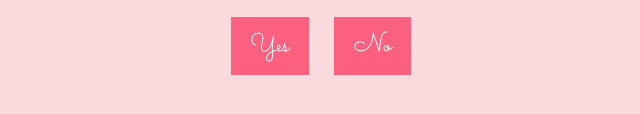
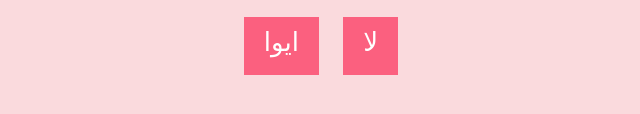
Before and after one commit to oklolilove/join-our-family, a plain HTML site: page index.html in a window 1280 px wide. Shown: the part 554-668 px from the top of the page, without its empty margins (319-959 px from the left). Drawn offline with Linux system fonts and the light colour scheme.

Commit message:
Change button text to Arabic
Updated button text from 'Yes' and 'No' to 'ايوا' and 'لا'.

```diff
--- a/index.html
+++ b/index.html
@@ -13,8 +13,8 @@
         <div id="text-container">
             <div id="question">ينفع تدخل اسرتنا؟</div> <!-- Question -->
             <div id="options">
-                <button id="yes-button" onclick="selectOption('yes')">Yes</button> <!-- Yes button -->
-                <button id="no-button" onclick="selectOption('no')">No</button> <!-- No button -->
+                <button id="yes-button" onclick="selectOption('yes')">ايوا</button> <!-- Yes button -->
+                <button id="no-button" onclick="selectOption('no')">لا</button> <!-- No button -->
             </div>
         </div>
     </div>
```
